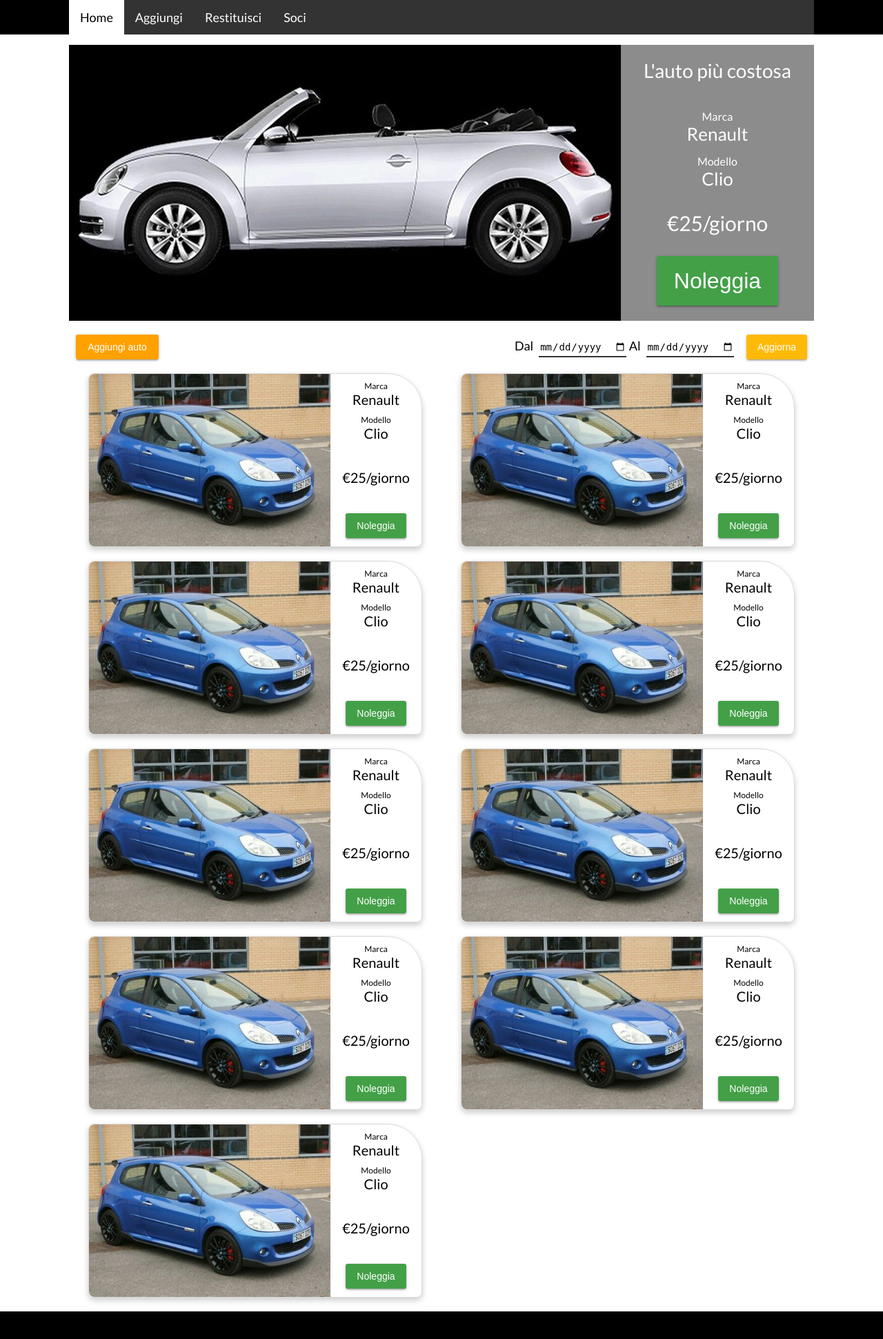
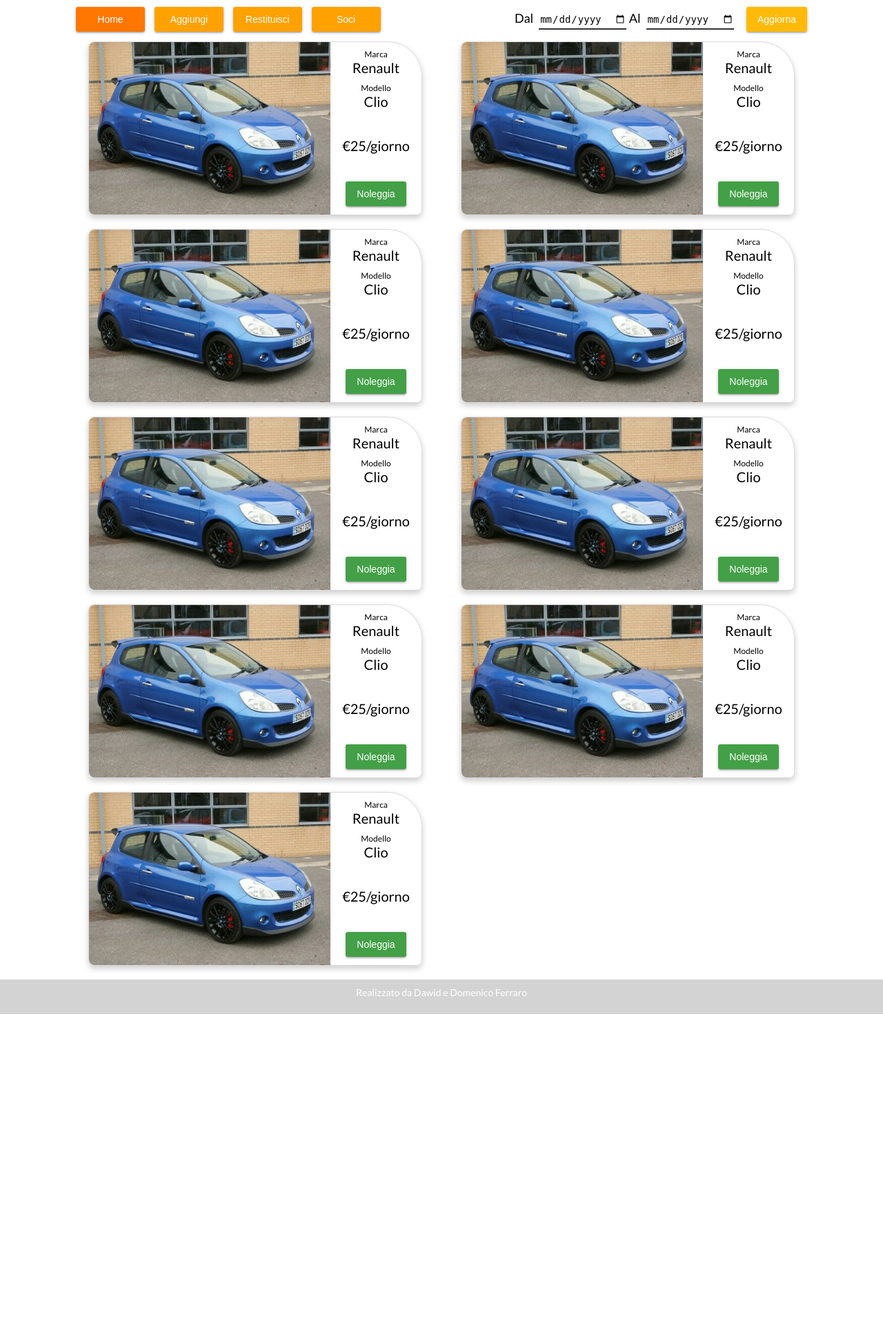
Before and after one commit to Domyf/VH-Site, a PHP site: page /VH-Site/home.php in a window 1280 px wide. Shown: the whole page at 69% size. After the commit the page ends 1470 px from the top, so only its background shows below. Run offline with PHP 8.4, Linux system fonts and the light colour scheme.

Commit message:
Nuova Home

```diff
--- a/home.php
+++ b/home.php
@@ -4,11 +4,11 @@
         <meta charset="UTF-8">
         <link rel="stylesheet" href="homestyle.css">
         <link href="https://fonts.googleapis.com/css?family=Lato" rel="stylesheet">
-
+        <script src="script.js"></script>
         <title>Car Sharing</title>
     </head>
     <body onload="cambia_slide()">
-        <div style="background: black; width: 100%;">
+<!--        <div style="background: rgba(255,255,255,0); width: 100%;">
         <div class="topnav horizontal-centered" id="homeTopNav">
             <a href="" target="_self" class="menu-selected">Home</a>
             <a href="" target="_self">Aggiungi</a>
@@ -16,9 +16,9 @@
             <a href="" target="_self">Soci</a>
             <a href="javascript:void(0);" style="font-size:15px;" class="icon" onclick="showMenu()">&#9776;</a>
         </div>
-        </div>
+        </div>-->
 
-        <div id ="foto_auto" class = "horizontal-centered">
+<!--        <div id ="foto_auto" class = "horizontal-centered">
         	<div id = "slider"></div>
                 <div id = "desc">
                     <div style="font-size: 28px; margin-top: 20px;">L'auto più costosa</div>
@@ -29,11 +29,14 @@
                     <div style="font-size: 30px; margin-top: 30px;">€25/giorno</div>
                     <button type="button" class="btn btn-noleggia car-slider-btn">Noleggia</button>
                 </div>
-        </div>
+        </div>-->
 
-        <div class="page-content horizontal-centered">
         <div class="car-list-menu">
-                <button type="button"class="btn btn-aggiungi">Aggiungi auto</button>
+            <div class="horizontal-centered">
+            <button type="button"class="btn btn-menu btn-selected">Home</button>
+            <button type="button"class="btn btn-menu">Aggiungi</button>
+            <button type="button"class="btn btn-menu">Restituisci</button>
+            <button type="button"class="btn btn-menu">Soci</button>
             <div style="float:right;">
                 <form style="margin-right: 10px; font-size: 18px;">Dal<input type="date" name="start" min="2000-01-02" class="datepicker">
                     Al<input type="date" name="end" min="2000-01-02" class="datepicker">
@@ -41,6 +44,8 @@
                 </form>
             </div>
             </div>
+        </div>
+        <div class="page-content horizontal-centered">
             <div class="car-item">
                 <img class="car-img" src="img/auto/DF486TY.jpg">
                 <div class="car-descr" style="text-align: center;">
@@ -142,27 +147,6 @@
             </div>
             <div style="clear:both;"></div>
         </div>
-        <div class="footer"></div>
-        <script>
-            function showMenu() {
-                var x = document.getElementById("homeTopNav");
-                if (x.className === "topnav") {
-                    x.className += " responsive";
-                } else {
-                    x.className = "topnav";
-                }
-            }
-
-
-			var comodo = -1;
-			function cambia_slide()
-			{
-				comodo++;
-				if (comodo>2) comodo =0;
-				var file ="<img src=\"img/slide/slide"+comodo+".jpg\"/>";
-				document.getElementById("slider").innerHTML = file;
-				setTimeout("cambia_slide()", 5000)
-			}
-        </script>
+        <div class="footer"><div style="text-align: center;">Realizzato da Dawid e Domenico Ferraro</div></div>
     </body>
 </html>
--- a/homestyle.css
+++ b/homestyle.css
@@ -65,7 +65,7 @@ body {
 
 /* Contenuto pagina */
 .page-content {
-    padding-top: 20px;
+    padding-top: 60px;
     /*padding: 10px 28px;*/
     background-color: white;
 }
@@ -77,9 +77,12 @@ body {
 
 /* Footer pagina */
 .footer {
-    width: 100%;
-    height: 40px;
-    background-color: black;
+    height: 30px;
+    padding-top: 10px;
+    padding-bottom: 10px;
+    background-color: lightgray;
+    color: white;
+    font-size: 14px;
 }
 
 /* Slider */
@@ -151,12 +154,22 @@ body {
     background-color: #43A047;
 }
 
-/* Bottone aggiungi */
-.btn-aggiungi {
+/* Bottone del menu */
+.btn-menu {
     color: white;
     background-color: #FFA100;
+    width: 100px !important;
+    margin-left: 10px;
+}
+
+/* Bottone home */
+.btn-aggiungi {
     width: 120px !important;
-    margin-left: 10px;
+}
+
+/* Bottone selezionato */
+.btn-selected {
+    background-color: #FF7700;
 }
 
 /* Bottone aggiorna */
@@ -233,11 +246,16 @@ body {
 }
 
 .car-list-menu {
-    margin-bottom: 20px;
+    position: fixed;
+    background-color: rgba(255,255,255,0.9);
+    height: 50px;
+    padding-top: 10px;
+    width: 100%;
 }
 
 /* Date picker */
 .datepicker {
+    background-color: transparent;
     margin-left: 8px;
     height: 25px;
     border-width: 0;
```
Also changed, not shown: script.js (added, +40 -0 lines). Lines whose indentation alone changed are shown as unchanged.
